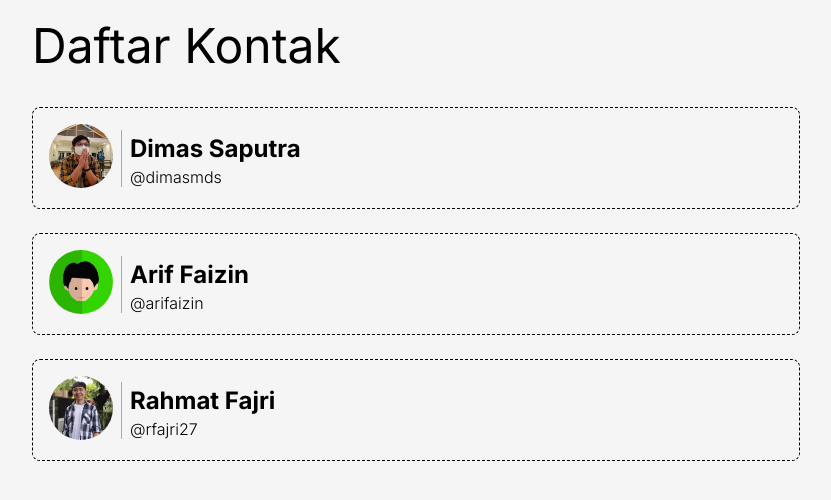
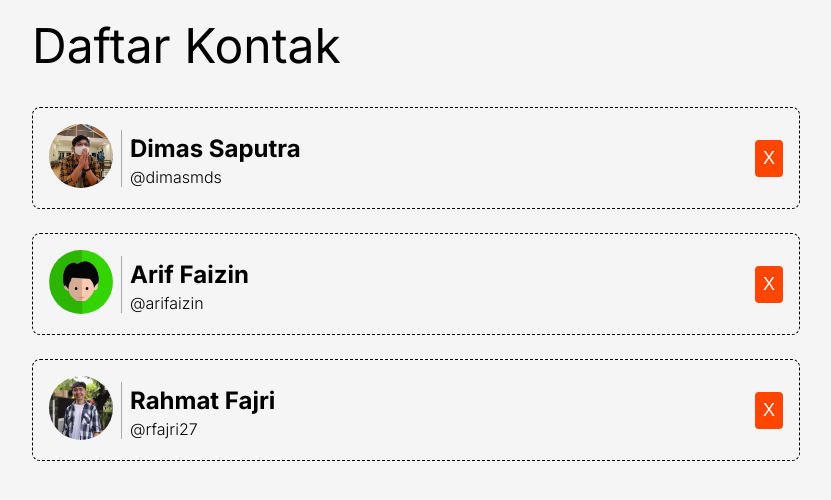
Before and after one commit to Redwolfc4/contacts-app-dicoding-tutorial-react, a React (Vite) app: page / in a window 1280 px wide. Shown: the top 500 px of the page, without its empty margins (224-1055 px from the left). Built offline with nearby package versions, Linux system fonts and the light colour scheme.

Commit message:
Refactor contact management: convert ContactApp to class component, implement delete functionality, and add DeleteButton component

```diff
--- a/src/components/ContactApp.jsx
+++ b/src/components/ContactApp.jsx
@@ -2,14 +2,33 @@ import React from "react";
 import ContactList from "./ContactList";
 import { getData } from "../utils/data";
 
-function ContactApp() {
-  const contacts = getData();
-  return (
-    <div className="contact-app">
-      <h1>Daftar Kontak</h1>
-      <ContactList contacts={contacts} />
-    </div>
-  );
+class ContactApp extends React.Component {
+  constructor(props) {
+    super(props);
+    this.state = {
+      contacts: getData(),
+    };
+
+    // wajib kita bind
+    this.onDeleteHandler = this.onDeleteHandler.bind(this);
+  }
+
+  onDeleteHandler(id) {
+    this.setState((prevState) => ({
+      contacts: prevState.contacts.filter((contact) => contact.id !== id),
+    }));
+  }
+  render() {
+    return (
+      <div className="contact-app">
+        <h1>Daftar Kontak</h1>
+        <ContactList
+          contacts={this.state.contacts}
+          onDelete={this.onDeleteHandler}
+        />
+      </div>
+    );
+  }
 }
 
 export default ContactApp;
--- a/src/components/ContactItem.jsx
+++ b/src/components/ContactItem.jsx
@@ -1,12 +1,14 @@
 import React from "react";
 import ContactItemImage from "./ContactItemImage";
 import ContactItemBody from "./ContactItemBody";
+import DeleteButton from "./DeleteButton";
 
-function ContactItem({ imageUrl, name, tag }) {
+function ContactItem({ id, onDelete, imageUrl, name, tag }) {
   return (
     <div className="contact-item">
       <ContactItemImage imageUrl={imageUrl} />
       <ContactItemBody name={name} tag={tag} />
+      <DeleteButton id={id} onDelete={onDelete} />
     </div>
   );
 }
--- a/src/components/ContactList.jsx
+++ b/src/components/ContactList.jsx
@@ -1,11 +1,11 @@
 import React from "react";
 import ContactItem from "./ContactItem";
 
-function ContactList({ contacts }) {
+function ContactList({ contacts, onDelete }) {
   return (
     <div className="contact-list">
       {contacts.map((contact) => (
-        <ContactItem key={contact.id} {...contact} />
+        <ContactItem key={contact.id} {...contact} onDelete={onDelete} />
       ))}
     </div>
   );
--- /dev/null
+++ b/src/components/DeleteButton.tsx
@@ -0,0 +1,23 @@
+import React, { JSX } from "react";
+interface DeleteButtonProps {
+    id: number;
+    onDelete: (id: number) => void;
+}
+
+
+/**
+ * A button to delete a contact item.
+ *
+ * @param {number} id The id of the contact item to be deleted.
+ * @param {(id: number) => void} onDelete A callback function to delete the contact item.
+ * @returns {JSX.Element} A JSX element representing the delete button.
+ */
+function DeleteButton({ id, onDelete }: DeleteButtonProps): JSX.Element {
+    return (
+        <button className="contact-item__delete" onClick={() => onDelete(id)}>
+            X
+        </button>
+    );
+}
+
+export default DeleteButton;
```
